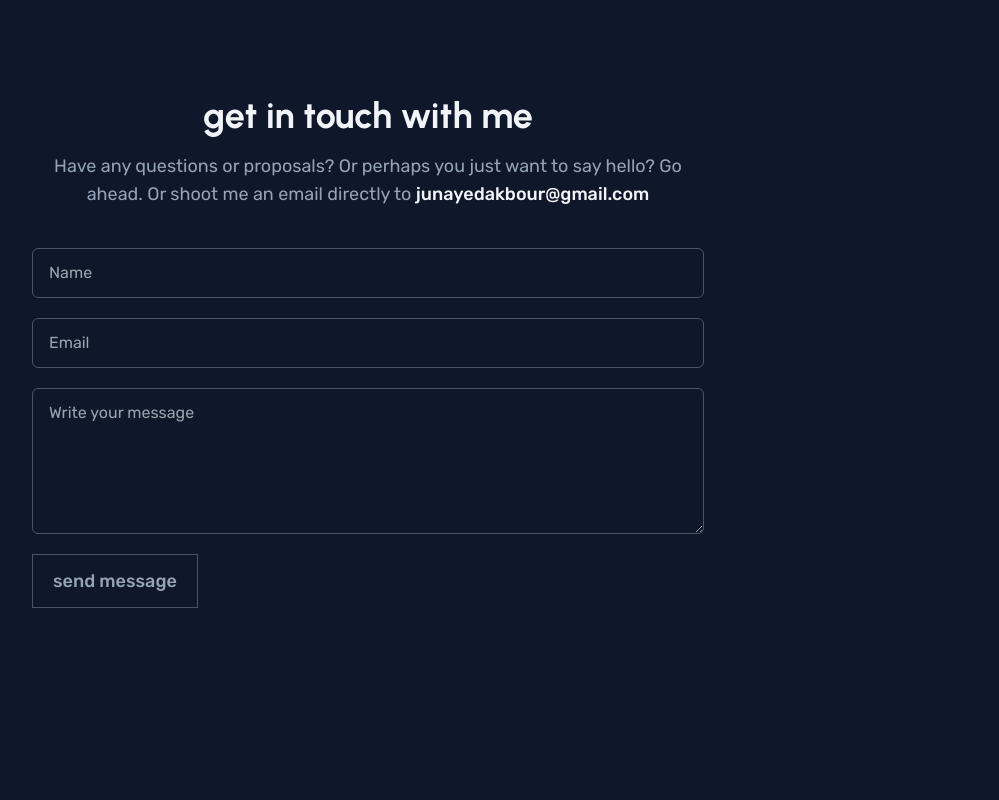
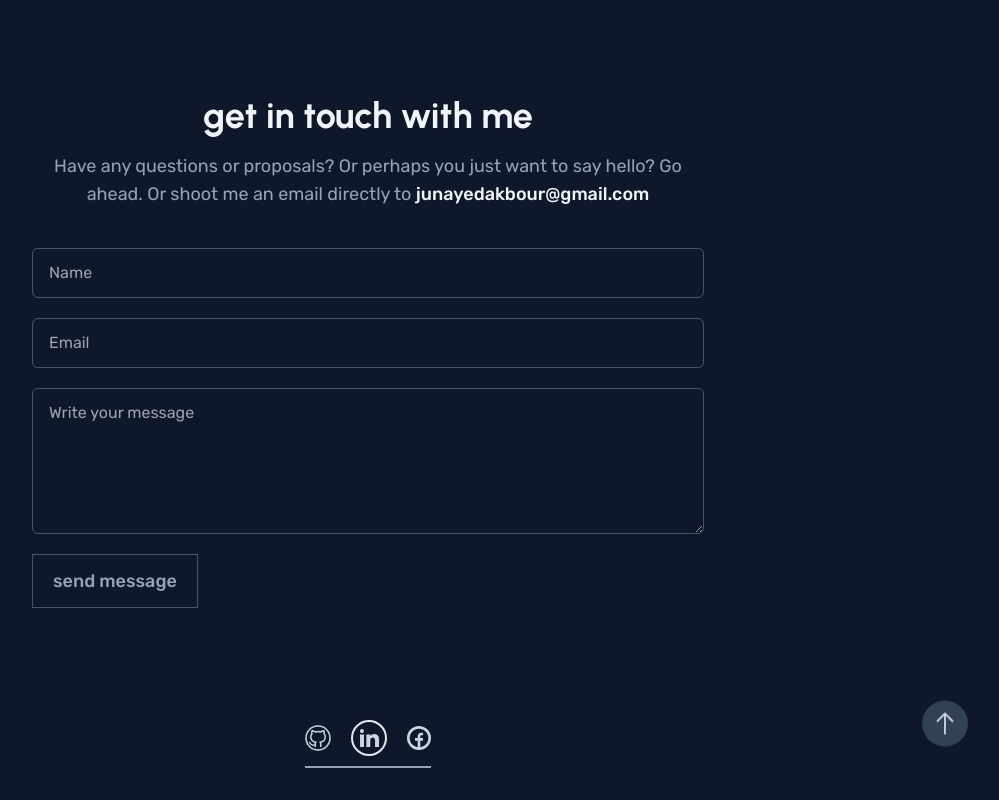
Before and after one commit to junayed-code/junayed, a Next.js app: page / in a window 1280 px wide. Shown: the part 1894-2694 px from the top of the page, without its empty margins (272-1271 px from the left). Before the commit the page ends 2582 px from the top, so only its background shows below. Built offline with nearby package versions, Linux system fonts and the light colour scheme.

Commit message:
Update root page.jsx file

```diff
--- a/src/app/page.jsx
+++ b/src/app/page.jsx
@@ -2,6 +2,7 @@ import Hero from "@/components/sections/hero";
 import Projects from "@/components/sections/projects";
 import Experience from "@/components/sections/experience";
 import Contact from "@/components/sections/contact";
+import Footer from "@/components/footer";
 
 export default function Home() {
   return (
@@ -10,6 +11,7 @@ export default function Home() {
       <Experience />
       <Projects />
       <Contact />
+      <Footer />
     </main>
   );
 }
```
